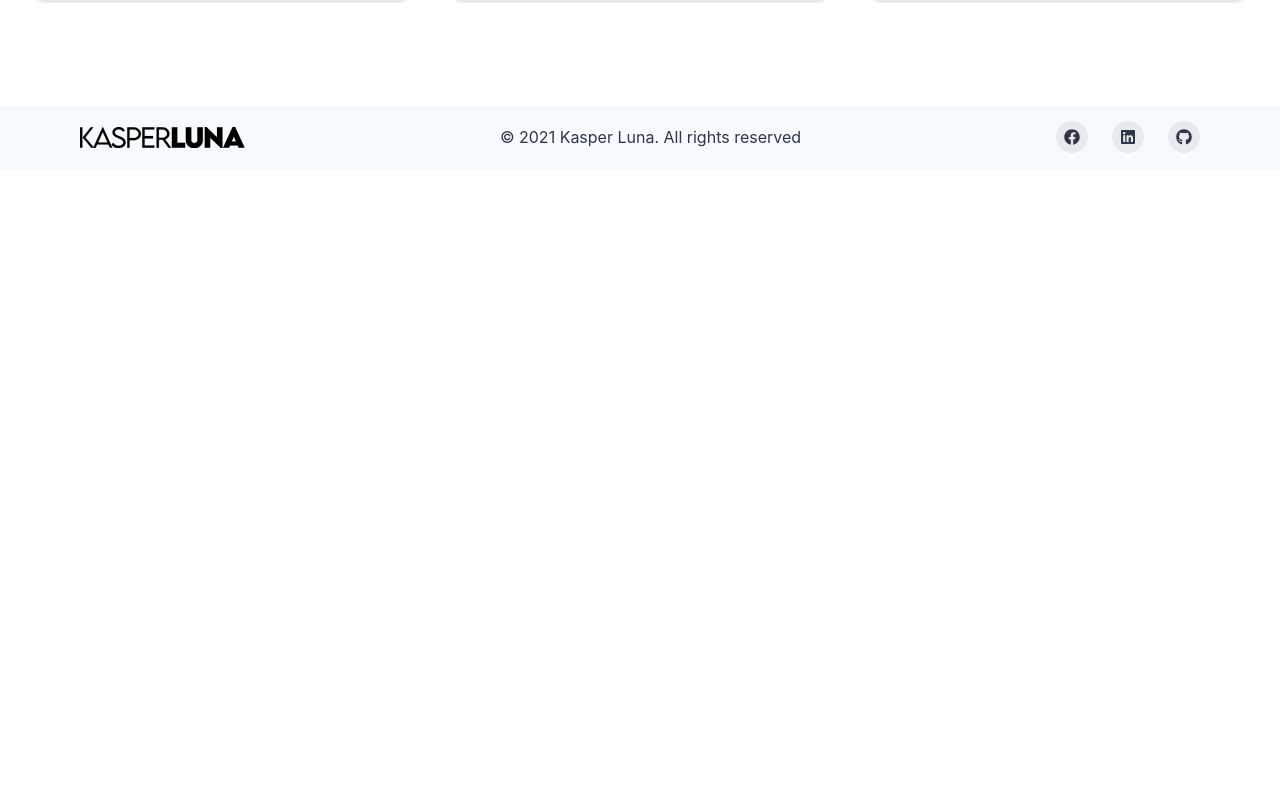
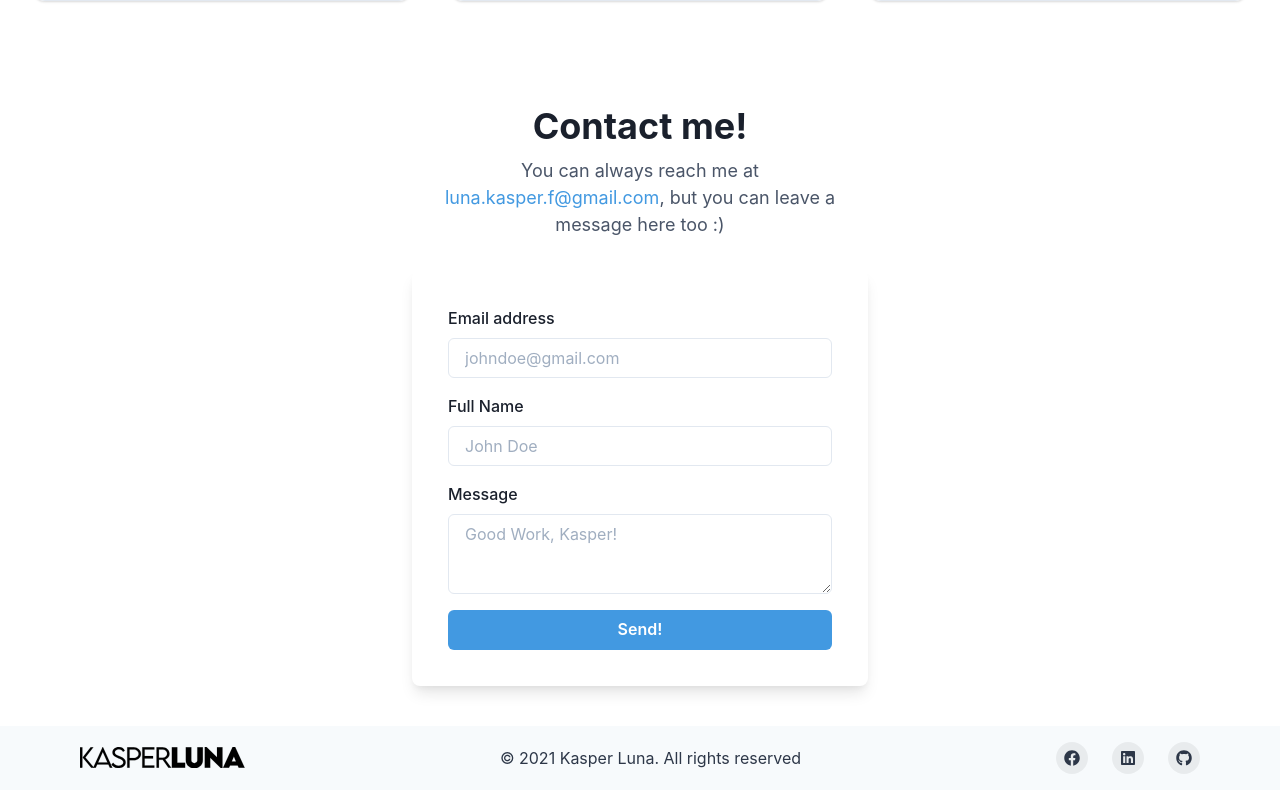
Before and after one commit to KasperLuna/Next-Chakra-Portfolio, a Next.js app: page / in a window 1280 px wide. Shown: the part 2100-2890 px from the top of the page. Before the commit the page ends 2269 px from the top, so only its background shows below. Built offline with nearby package versions, Linux system fonts and the light colour scheme.

Commit message:
added contact form

```diff
--- /dev/null
+++ b/src/components/contact.js
@@ -0,0 +1,126 @@
+import {
+  Flex,
+  Box,
+  FormControl,
+  FormLabel,
+  Input,
+  Textarea,
+  Stack,
+  Link,
+  Button,
+  Heading,
+  Text,
+  Alert,
+  AlertTitle,
+  AlertDescription,
+  useColorModeValue,
+} from "@chakra-ui/react";
+import { useState } from "react";
+import { AlertIcon } from "@chakra-ui/alert";
+
+export default function SimpleCard() {
+  const [email, setEmail] = useState(null);
+  const [name, setName] = useState(null);
+  const [message, setMessage] = useState(null);
+  const [open, setOpen] = useState(null);
+
+  const handleSubmit = (e) => {
+    e.preventDefault();
+    if (email && name && message) {
+      fetch("/", {
+        method: "POST",
+        headers: { "Content-Type": "application/x-www-form-urlencoded" },
+        body: encode({
+          "form-name": "contact",
+          Name: name,
+          Email: email,
+          Message: message,
+        }),
+      })
+        .then(() => setOpen(true))
+        .catch((error) => alert(error));
+    }
+  };
+
+  return (
+    <Flex align={"center"} justify={"center"} paddingBottom={10}>
+      <Stack spacing={8} mx={"auto"} maxW={"lg"} px={7}>
+        <Stack textAlign={"center"} align={"center"}>
+          <Heading fontSize={"4xl"}>Contact me!</Heading>
+          <Text fontSize={"lg"} color={"gray.600"}>
+            You can always reach me at{" "}
+            <Link href="mailto:luna.kasper.f@gmail.com" color={"blue.400"}>
+              luna.kasper.f@gmail.com
+            </Link>
+            , but you can leave a message here too :)
+          </Text>
+        </Stack>
+        <form
+          onSubmit={handleSubmit}
+          name="contact"
+          method="POST"
+          data-netlify="true"
+        >
+          <Box
+            rounded={"lg"}
+            bg={useColorModeValue("white", "gray.700")}
+            boxShadow={"lg"}
+            p={9}
+          >
+            <Stack spacing={4}>
+              <FormControl id="email">
+                <FormLabel>Email address</FormLabel>
+                <Input
+                  onChange={(e) => setName(e.target.value)}
+                  type="email"
+                  placeholder="johndoe@gmail.com"
+                  required
+                />
+              </FormControl>
+              <FormControl id="name">
+                <FormLabel>Full Name</FormLabel>
+                <Input
+                  onChange={(e) => setEmail(e.target.value)}
+                  type="text"
+                  placeholder="John Doe"
+                  required
+                />
+              </FormControl>
+              <FormControl id="message">
+                <FormLabel>Message</FormLabel>
+                <Textarea
+                  onChange={(e) => setMessage(e.target.value)}
+                  type="text"
+                  placeholder="Good Work, Kasper!"
+                  required
+                />
+              </FormControl>
+              <Button
+                type="submit"
+                bg={"blue.400"}
+                color={"white"}
+                _hover={{
+                  bg: "blue.500",
+                }}
+              >
+                Send!
+              </Button>
+            </Stack>
+          </Box>
+          {open ? (
+            <Alert status="success">
+              <AlertIcon />
+              <Box flex="1">
+                <AlertTitle>Success!</AlertTitle>
+                <AlertDescription display="block">
+                  Your message has been received. I will get back to you as soon
+                  as possible! Take care and stay safe :)
+                </AlertDescription>
+              </Box>
+            </Alert>
+          ) : null}
+        </form>
+      </Stack>
+    </Flex>
+  );
+}
--- a/src/pages/index.js
+++ b/src/pages/index.js
@@ -3,7 +3,7 @@ import Navbar from "../components/navbar.js";
 import Hero from "../components/hero.js";
 import Features from "../components/features.js";
 import Pricing from "../components/pricing.js";
-import Testimonials from "../components/testimonials.js";
+import Contact from "../components/contact.js";
 import Footer from "../components/footer.js";
 
 import styles from "../styles/home.module.css";
@@ -23,7 +23,7 @@ export default function Home() {
       <Hero />
       <Features />
       <Pricing />
-      {/* <Testimonials /> */}
+      <Contact />
       <Footer />
     </>
   );
```
